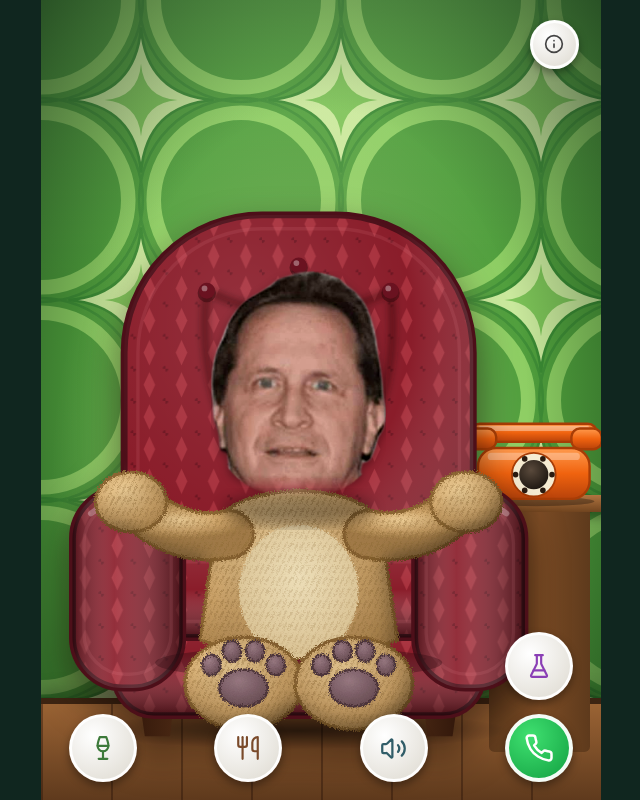
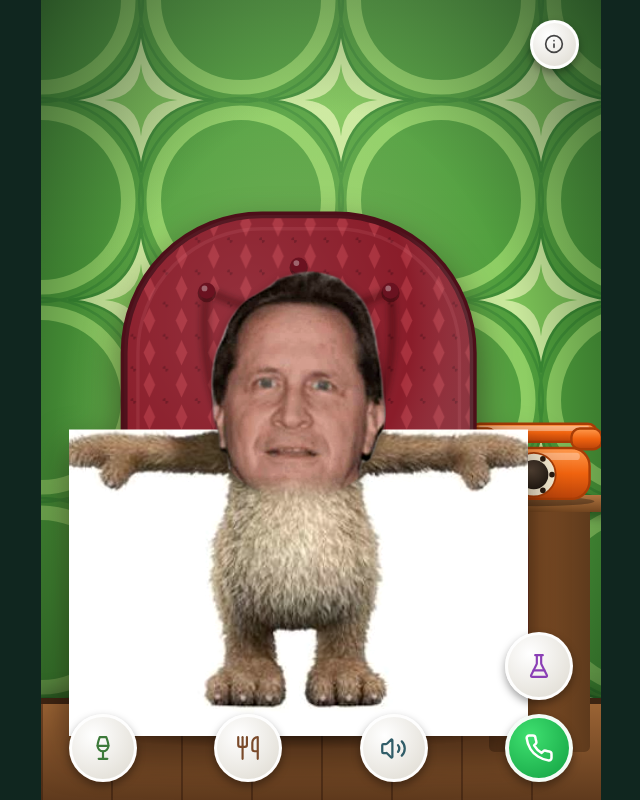
Before and after one commit to theBigMin/talking-pearl, a React (Vite) app: page / in a window 1280 px wide. Shown: the whole page, without its empty margins (319-959 px from the left). Built offline with nearby package versions, Linux system fonts and the light colour scheme.

Commit message:
Updated App.tsx

```diff
--- a/src/App.tsx
+++ b/src/App.tsx
@@ -10,6 +10,7 @@ import yesSound from '@/assets/sounds/pearl-yes.mp3';
 import pickUpSound from '@/assets/sounds/phone-pick-up.mp3';
 import hangUpSound from '@/assets/sounds/phone-hang-up.mp3';
 import greetingSound from '@/assets/sounds/hi-my-name-is-tom-pearl.mp3';
+import dogBodyImage from '@/assets/images_(2).jpeg';
 import drinkSound from '@/assets/sounds/freesound_community-drinking-coffe-107121.mp3';
 import eatSound from '@/assets/sounds/freesound_community-cartoon-slurp-37066.mp3';
 import { useVoiceActivity } from '@/useVoiceActivity';
@@ -138,52 +139,11 @@ function Chair({ layer }: { layer: 'back' | 'front' }) {
   );
 }
 
-/** An original fuzzy plush body that Pearl's head sits on. */
 function Body() {
   return (
-    <svg className="body" viewBox="0 0 400 460" aria-hidden="true">
-      <defs>
-        <radialGradient id="fur-g" cx=".4" cy=".3" r=".8"><stop offset="0" stopColor="#e3c48f" /><stop offset=".6" stopColor="#c49c64" /><stop offset="1" stopColor="#a47d48" /></radialGradient>
-        <radialGradient id="belly-g" cx=".5" cy=".4" r=".7"><stop offset="0" stopColor="#f3e4bd" /><stop offset="1" stopColor="#dcc291" /></radialGradient>
-        <radialGradient id="pad-g" cx=".4" cy=".3" r=".8"><stop offset="0" stopColor="#9a7a83" /><stop offset="1" stopColor="#64484f" /></radialGradient>
-        <pattern id="fur-p" width="10" height="10" patternUnits="userSpaceOnUse"><path d="M1 8 l2 -5 M6 9 l2 -5 M3.5 4 l1 -3 M8 4 l1.5 -3" stroke="#8f6a38" strokeOpacity=".45" strokeWidth="1.3" strokeLinecap="round" fill="none" /></pattern>
-        <filter id="fuzz" x="-5%" y="-5%" width="110%" height="110%">
-          <feTurbulence type="fractalNoise" baseFrequency=".9" numOctaves="2" seed="4" result="noise" />
-          <feDisplacementMap in="SourceGraphic" in2="noise" scale="5" xChannelSelector="R" yChannelSelector="G" result="fuzzy" />
-          <feGaussianBlur in="SourceAlpha" stdDeviation="9" result="puff" />
-          <feDiffuseLighting in="puff" surfaceScale="7" diffuseConstant="1.05" lightingColor="#ffffff" result="light">
-            <feDistantLight azimuth="235" elevation="55" />
-          </feDiffuseLighting>
-          <feComposite in="fuzzy" in2="light" operator="arithmetic" k1="1.1" k2="0" k3="0" k4="0" result="lit" />
-          <feComposite in="lit" in2="fuzzy" operator="in" />
-        </filter>
-        <filter id="soft"><feGaussianBlur stdDeviation="6" /></filter>
-      </defs>
-      <ellipse cx="200" cy="396" rx="125" ry="14" fill="#2a0a10" opacity=".35" />
-      <g filter="url(#fuzz)" stroke="#85612f" strokeWidth="3" strokeLinejoin="round" strokeLinecap="round">
-        <path d="M126 292 Q122 250 200 246 Q278 250 274 292 L286 376 Q200 408 114 376Z" fill="url(#fur-g)" />
-        <path d="M126 292 Q122 250 200 246 Q278 250 274 292 L286 376 Q200 408 114 376Z" fill="url(#fur-p)" stroke="none" />
-        <ellipse cx="200" cy="334" rx="52" ry="58" fill="url(#belly-g)" stroke="none" />
-        <ellipse cx="200" cy="334" rx="52" ry="58" fill="url(#fur-p)" stroke="none" opacity=".5" />
-        <ellipse cx="152" cy="414" rx="51" ry="40" fill="url(#fur-g)" />
-        <ellipse cx="152" cy="414" rx="51" ry="40" fill="url(#fur-p)" stroke="none" />
-        <g fill="url(#pad-g)" stroke="#4f373c" strokeWidth="2"><ellipse cx="152" cy="418" rx="21" ry="16" /><ellipse cx="124" cy="398" rx="8" ry="9" /><ellipse cx="142" cy="386" rx="8" ry="9" /><ellipse cx="162" cy="386" rx="8" ry="9" /><ellipse cx="180" cy="398" rx="8" ry="9" /></g>
-        <ellipse cx="248" cy="414" rx="51" ry="40" fill="url(#fur-g)" />
-        <ellipse cx="248" cy="414" rx="51" ry="40" fill="url(#fur-p)" stroke="none" />
-        <g fill="url(#pad-g)" stroke="#4f373c" strokeWidth="2"><ellipse cx="248" cy="418" rx="21" ry="16" /><ellipse cx="220" cy="398" rx="8" ry="9" /><ellipse cx="238" cy="386" rx="8" ry="9" /><ellipse cx="258" cy="386" rx="8" ry="9" /><ellipse cx="276" cy="398" rx="8" ry="9" /></g>
-        <path d="M140 284 Q100 292 68 266" fill="none" stroke="#85612f" strokeWidth="44" />
-        <path d="M140 284 Q100 292 68 266" fill="none" stroke="url(#fur-g)" strokeWidth="38" />
-        <path d="M140 284 Q100 292 68 266" fill="none" stroke="url(#fur-p)" strokeWidth="38" />
-        <ellipse cx="54" cy="256" rx="31" ry="26" fill="url(#fur-g)" />
-        <ellipse cx="54" cy="256" rx="31" ry="26" fill="url(#fur-p)" stroke="none" />
-        <path d="M260 284 Q300 292 332 266" fill="none" stroke="#85612f" strokeWidth="44" />
-        <path d="M260 284 Q300 292 332 266" fill="none" stroke="url(#fur-g)" strokeWidth="38" />
-        <path d="M260 284 Q300 292 332 266" fill="none" stroke="url(#fur-p)" strokeWidth="38" />
-        <ellipse cx="346" cy="256" rx="31" ry="26" fill="url(#fur-g)" />
-        <ellipse cx="346" cy="256" rx="31" ry="26" fill="url(#fur-p)" stroke="none" />
-      </g>
-      <ellipse cx="200" cy="262" rx="66" ry="15" fill="#000" opacity=".32" filter="url(#soft)" />
-    </svg>
+    <div className="body" aria-hidden="true">
+      <img src={dogBodyImage} alt="" />
+    </div>
   );
 }
 
--- a/src/index.css
+++ b/src/index.css
@@ -49,7 +49,13 @@ button { font: inherit; }
 .chair { position: absolute; inset: 0; width: 100%; height: 100%; overflow: visible; }
 .chair-back { z-index: 1; }
 .chair-front { z-index: 3; }
-.body { position: absolute; inset: 0; z-index: 4; width: 100%; height: 100%; overflow: visible; }
+.body {
+  position: absolute; inset: 0; z-index: 4; width: 100%; height: 100%; overflow: hidden; pointer-events: none;
+}
+.body img {
+  position: absolute; top: 0; left: -7.5%; width: 115%; height: auto; max-width: none;
+  mix-blend-mode: multiply; clip-path: inset(42% 0 0); filter: saturate(.88) contrast(1.04) drop-shadow(0 8px 5px rgba(35, 18, 7, .3));
+}
 /* Pearl's face: a transparent cutout of his real photo, with the chin resting on the body. --fw = face width as a share of the chair. */
 .pearl {
   --fw: .38;
```
